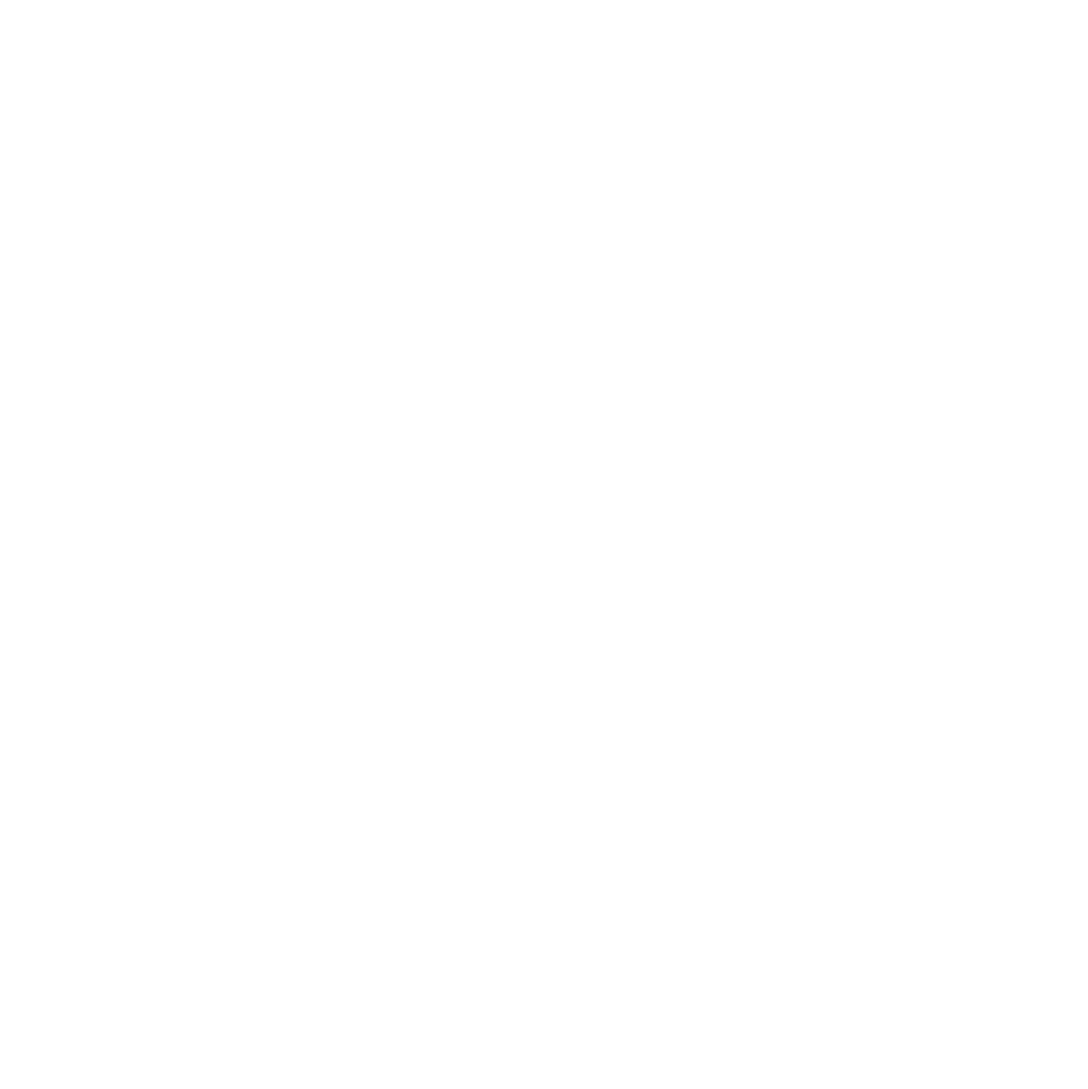
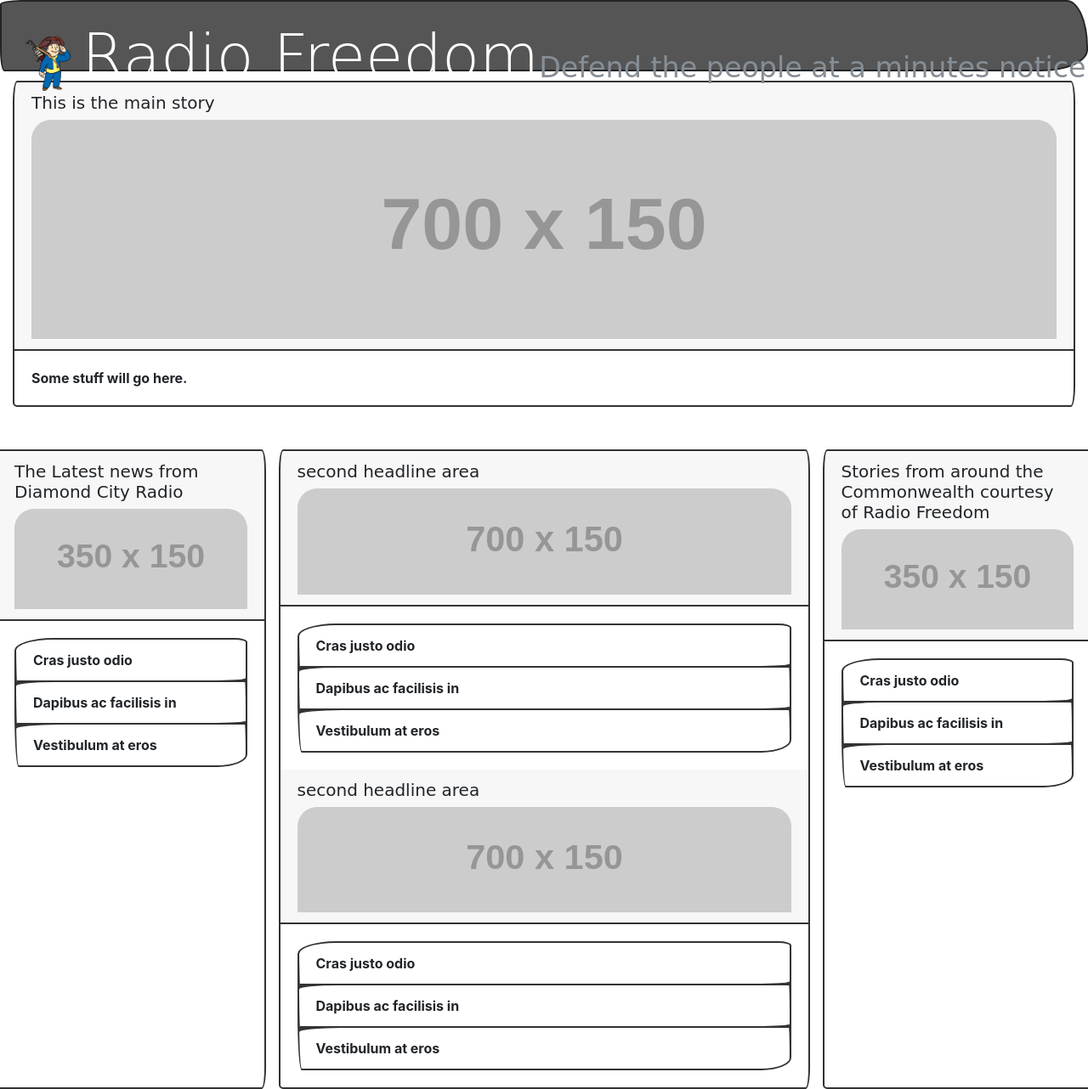
Before and after one commit to Vrethao-Rastha/Minutemen-News-Site, a plain HTML site: page index.html in a window 1280 px wide. Shown: the whole page at 85% size. Before the commit the page ends 800 px from the top, so only its background shows below. Drawn offline with nearby package versions, Linux system fonts and the light colour scheme; placeholder pictures from the web are drawn by us; a web font is replaced by a local one.

Commit message:
lunch day one

```diff
--- a/index.html
+++ b/index.html
@@ -7,7 +7,93 @@
     <title>Radio Freedom</title>
   </head>
   <body>
+    <div class="navbar-fixed-top">
+    <nav class="navbar navbar-dark bg-dark">
+        <a class="navbar-brand" href="#"><img class="vault-nav img-responsive" src="Images/OnB6GyAF_thumb.png" alt=""><h1 class="display-3 navbar-text">Radio Freedom<small class="text-muted title-shadow">Defend the people at a minutes notice</small></h1></a>
+  </nav>
+</div>
+    <!-- end of nav section -->
 
+
+    <div class="container-fluid">
+
+      <div class="row">
+
+        <!-- headline story area -->
+        <div id="main-headline" class="col-md-12 main-story">
+          <div class="card">
+            <div class="card-text card-header"><h5>This is the main story</h5>
+          <img class="card-img-top" src="http://via.placeholder.com/700x150" alt="Card image cap"></div>
+          <div class="card-body">
+          <p class="card-text">Some stuff will go here.</p>
+          </div>
+        </div>
+      </div>
+        <!-- end of headline area -->
+      <div class="row">
+        <!-- DCR radio card -->
+      <div id="dcr-headlines" class="dcr radio-card card col-md-3">
+        <div class="card-text card-header"><h5>The Latest news from Diamond City Radio</h5>
+    <img class="card-img-top img-fluid" src="http://via.placeholder.com/350x150" alt="Card image cap"></div>
+    <div class="card-body">
+      <ul class="list-group list-group-flush">
+      <li class="list-group-item">Cras justo odio</li>
+      <li class="list-group-item">Dapibus ac facilisis in</li>
+      <li class="list-group-item">Vestibulum at eros</li>
+    </ul>
+    </div>
+    </div>
+
+    <!-- Two sub headlines area -->
+    <div id="secondary-headlines" class="col-md-6">
+        <div class="card radio-card">
+          <div class="card-text card-header"><h5>second headline area</h5>
+      <img class="card-img-top img-fluid" src="http://via.placeholder.com/700x150" alt="Card image cap"></div>
+      <div class="card-body">
+        <ul class="list-group list-group-flush">
+        <li class="list-group-item">Cras justo odio</li>
+        <li class="list-group-item">Dapibus ac facilisis in</li>
+        <li class="list-group-item">Vestibulum at eros</li>
+      </ul>
+      </div>
+          <div class="card-text card-header"><h5>second headline area</h5>
+      <img class="card-img-top img-fluid" src="http://via.placeholder.com/700x150" alt="Card image cap"></div>
+      <div class="card-body">
+        <ul class="list-group list-group-flush">
+        <li class="list-group-item">Cras justo odio</li>
+        <li class="list-group-item">Dapibus ac facilisis in</li>
+        <li class="list-group-item">Vestibulum at eros</li>
+      </ul>
+      </div>
+      </div>
+
+    </div>
+
+    <!-- Minutemen radio card -->
+    <div id="minutemen-headlines" class="minutemen radio-card card col-md-3">
+      <div class="card-text card-header"><h5>Stories from around the Commonwealth courtesy of Radio Freedom</h5>
+  <img class="card-img-top img-fluid" src="http://via.placeholder.com/350x150" alt="Card image cap"></div>
+  <div class="card-body">
+    <ul class="list-group list-group-flush">
+    <li class="list-group-item">Cras justo odio</li>
+    <li class="list-group-item">Dapibus ac facilisis in</li>
+    <li class="list-group-item">Vestibulum at eros</li>
+  </ul>
+  </div>
+  </div>
+
+</div>
+</div>
+
+
+
+<!-- end of container -->
+</div>
+
+
+    <script src="https://code.jquery.com/jquery-3.2.1.slim.min.js" integrity="sha384-KJ3o2DKtIkvYIK3UENzmM7KCkRr/rE9/Qpg6aAZGJwFDMVNA/GpGFF93hXpG5KkN" crossorigin="anonymous"></script>
+    <script src="https://cdnjs.cloudflare.com/ajax/libs/popper.js/1.12.9/umd/popper.min.js" integrity="sha384-ApNbgh9B+Y1QKtv3Rn7W3mgPxhU9K/ScQsAP7hUibX39j7fakFPskvXusvfa0b4Q" crossorigin="anonymous"></script>
+    <script src="https://maxcdn.bootstrapcdn.com/bootstrap/4.0.0/js/bootstrap.min.js" integrity="sha384-JZR6Spejh4U02d8jOt6vLEHfe/JQGiRRSQQxSfFWpi1MquVdAyjUar5+76PVCmYl" crossorigin="anonymous"></script>
     <script src="https://unpkg.com/axios/dist/axios.min.js"></script>
     <script type="text/javascript" src="script.js"></script>
   </body>
--- a/script.js
+++ b/script.js
@@ -1,6 +1,6 @@
-axios.get('http://localhost:3000/')
-.then(response => JSON.stringify(response))
-.then(arr => {
-
-console.log(arr)
-})
+// axios.get('http://localhost:3000/')
+// .then(response => JSON.stringify(response))
+// .then(arr => {
+//
+// console.log(arr)
+// })
--- a/style.css
+++ b/style.css
@@ -0,0 +1,38 @@
+* {
+  padding: 0;
+  margin: 0;
+}
+
+.navbar-fixed-top {
+    position: fixed;
+    right: 0;
+    left: 0;
+    z-index: 1030;
+    top: 0;
+}
+
+.navbar {
+  max-height: 84px;
+}
+
+.vault-nav {
+  max-height: 65px;
+  margin-bottom: 23px;
+}
+.title-shadow {
+  font-size: 25pt;
+}
+
+.main-story {
+  margin-top: 95px;
+}
+.radio-card {
+  padding: 0;
+  margin-top: 50px;
+}
+.dcr {
+  padding-left: 10px;
+}
+.minutemen {
+  padding-right: 10px;
+}
```
Also changed, not shown: JsonServer/db.json (+22 -6 lines), JsonServer/package.json (+10 -10 lines), Images/1455324985935.png (added), Images/377160_screenshots_20160908214116_1.jpg (added), Images/377160_screenshots_20160917225939_1.jpg (added), Images/377160_screenshots_20160920154311_1.jpg (added), Images/377160_screenshots_20161111154809_1.jpg (added), Images/377160_screenshots_20161119153955_1.jpg (added), Images/Diamond_City_Temporary_Logo.png (added), Images/OnB6GyAF_thumb.png (added).
